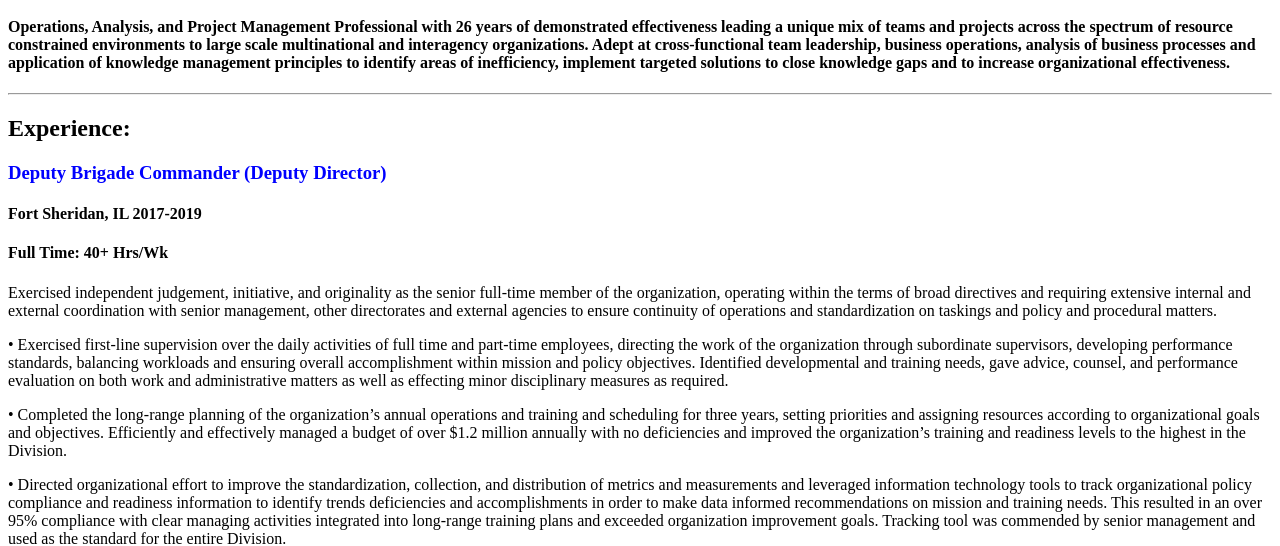
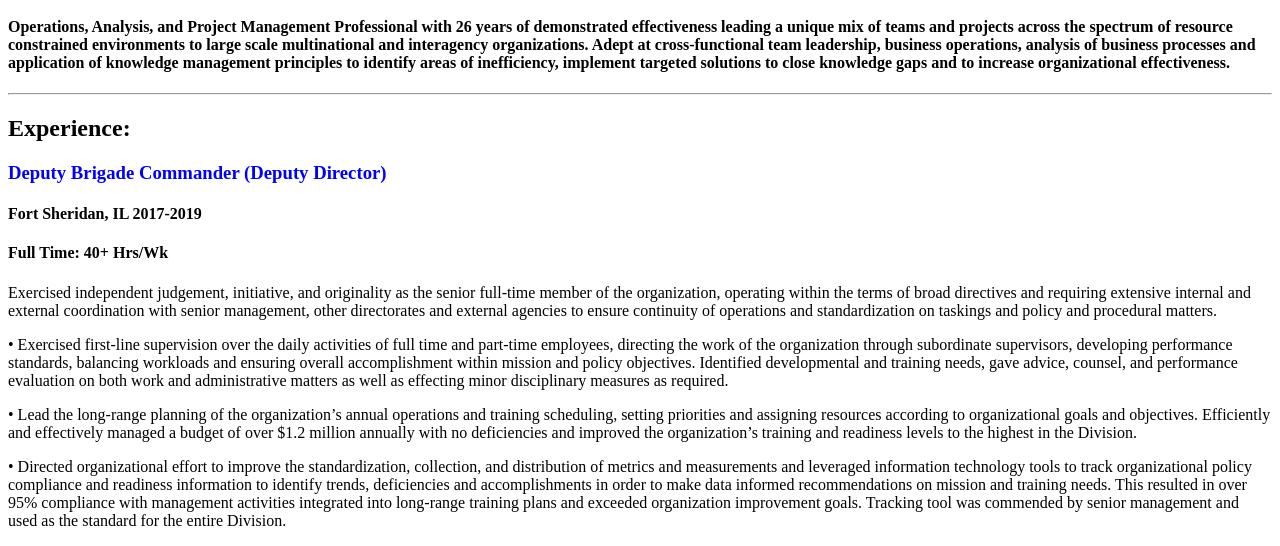
Before and after one commit to robertjbowen/robertjbowen.github.io, a plain HTML site: page index.html in a window 1280 px wide. Shown: the part 261-807 px from the top of the page. Drawn offline with Linux system fonts and the light colour scheme.

Commit message:
content edits

```diff
--- a/index.html
+++ b/index.html
@@ -32,8 +32,8 @@
 	  <h4>Full Time: 40+ Hrs/Wk</h4>
 	  <p>Exercised independent judgement, initiative, and originality as the senior full-time member of the organization, operating within the terms of broad directives and requiring extensive internal and external coordination with senior management, other directorates and external agencies to ensure continuity of operations and standardization on taskings and policy and procedural matters.</p>
 	  <p>• Exercised first-line supervision over the daily activities of full time and part-time employees, directing the work of the organization through subordinate supervisors, developing performance standards, balancing workloads and ensuring overall accomplishment within mission and policy objectives. Identified developmental and training needs, gave advice, counsel, and performance evaluation on both work and administrative matters as well as effecting minor disciplinary measures as required.</p>
-	  <p>• Completed the long-range planning of the organization’s annual operations and training and scheduling for three years, setting priorities and assigning resources according to organizational goals and objectives. Efficiently and effectively managed a budget of over $1.2 million annually with no deficiencies and improved the organization’s training and readiness levels to the highest in the Division.</p>
-	  <p>• Directed organizational effort to improve the standardization, collection, and distribution of metrics and measurements and leveraged information technology tools to track organizational policy compliance and readiness information to identify trends deficiencies and accomplishments in order to make data informed recommendations on mission and training needs. This resulted in an over 95% compliance with clear managing activities integrated into long-range training plans and exceeded organization improvement goals. Tracking tool was commended by senior management and used as the standard for the entire Division.</p>
+	  <p>• Lead the long-range planning of the organization’s annual operations and training scheduling, setting priorities and assigning resources according to organizational goals and objectives. Efficiently and effectively managed a budget of over $1.2 million annually with no deficiencies and improved the organization’s training and readiness levels to the highest in the Division.</p>
+	  <p>• Directed organizational effort to improve the standardization, collection, and distribution of metrics and measurements and leveraged information technology tools to track organizational policy compliance and readiness information to identify trends, deficiencies and accomplishments in order to make data informed recommendations on mission and training needs. This resulted in over 95% compliance with management activities integrated into long-range training plans and exceeded organization improvement goals. Tracking tool was commended by senior management and used as the standard for the entire Division.</p>
 	  <br>
 
 	  <h3>Chief Knowledge Management, U.S. Army Europe (Division Head) </h3>
```
